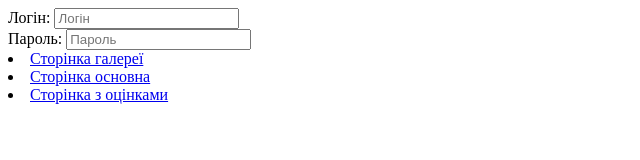
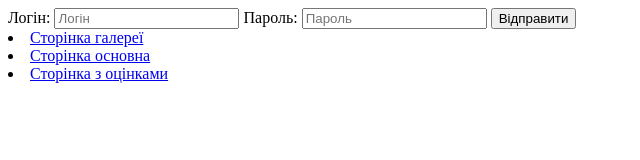
Before and after one commit to volhets/html-test, a plain HTML site: page login.html in a window 1280 px wide. Shown: the whole page, without its empty margins (0-640 px from the left). Drawn offline with Linux system fonts and the light colour scheme.

Commit message:
Add input button

```diff
--- a/login.html
+++ b/login.html
@@ -10,11 +10,9 @@
     <form action="auth.php" method="post">
         <span>Логін:</span>
         <input type="text" name="name" id="name" placeholder="Логін">
-
-    </form>
-    <form>
         <span>Пароль:</span>
         <input type="password" name="pswrd" id="pswrd" placeholder="Пароль">
+        <input type="button" value="Відправити">
     </form>
     <nav>
         <li><a href="./gallery.html" target="_blank">Сторінка галереї</a></li>
```
Also changed, not shown: index.html (+1 -0 lines).
